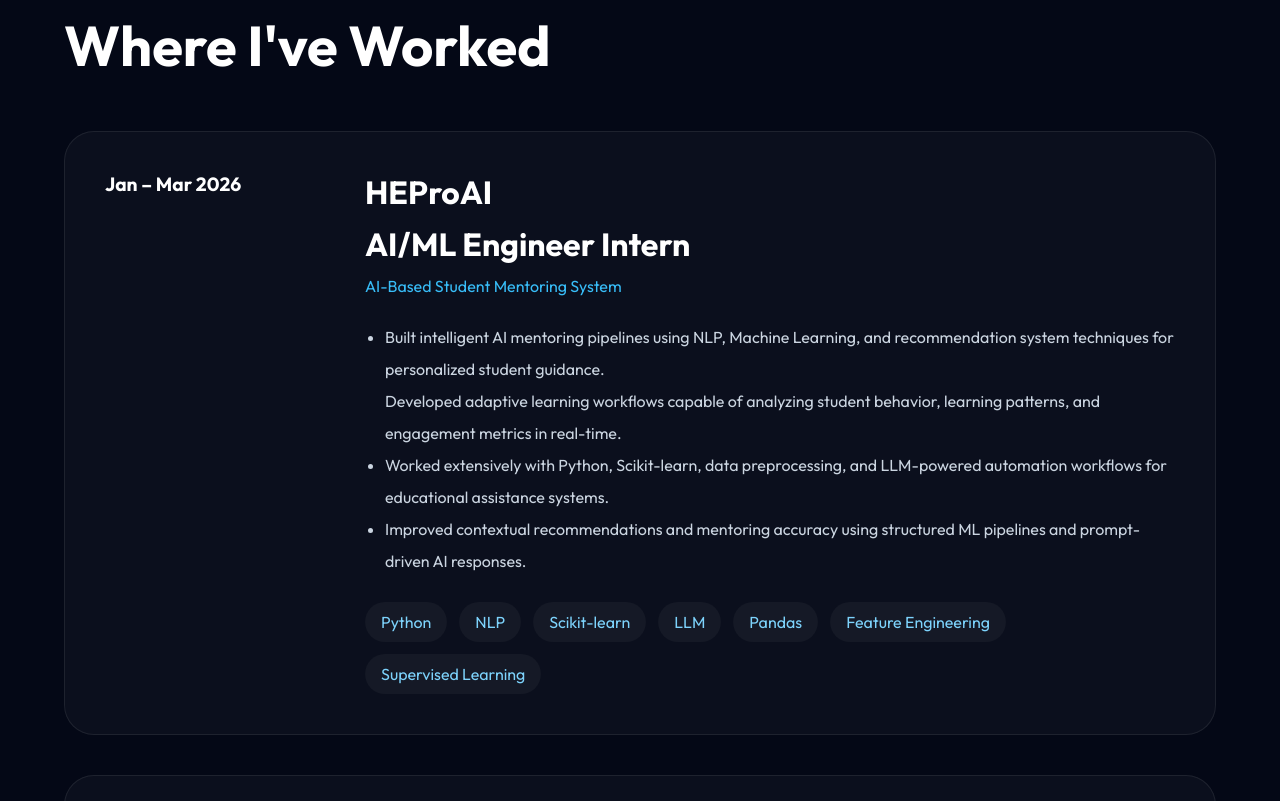
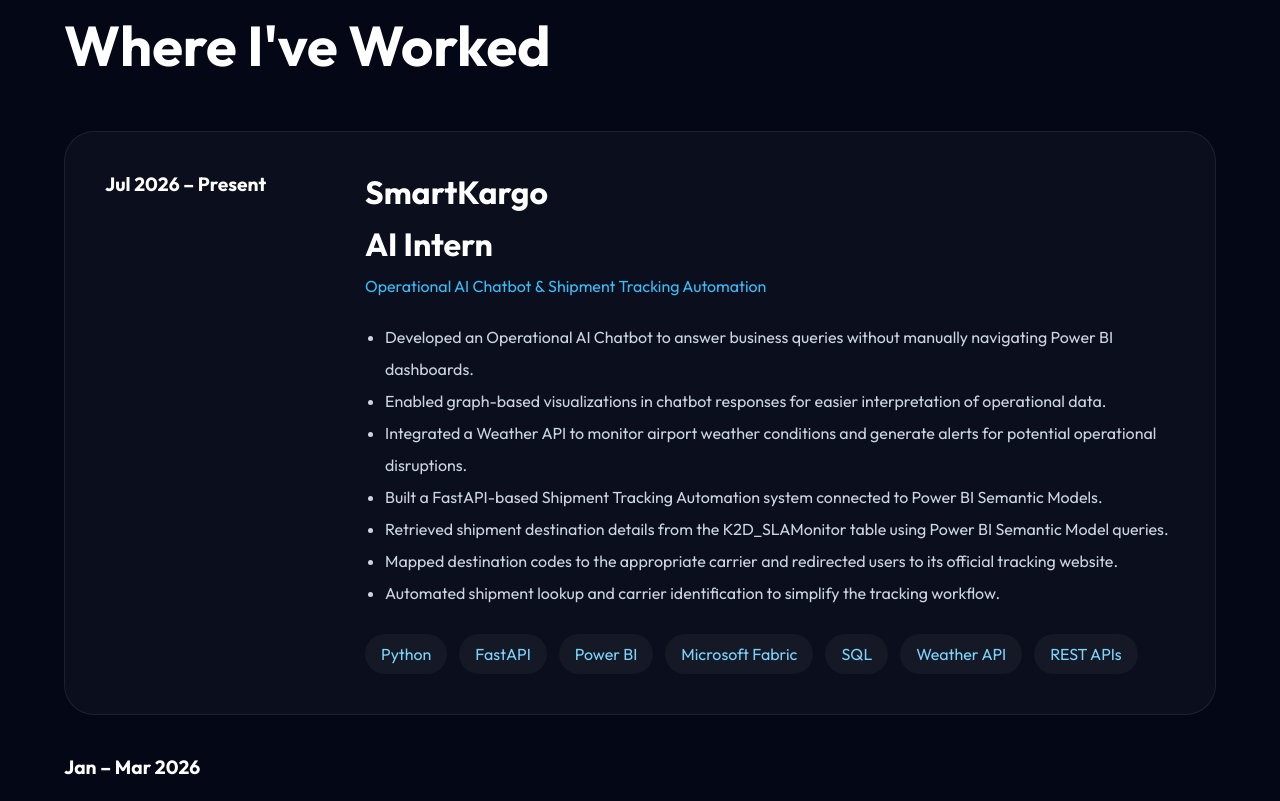
Before and after one commit to Sumant1303/Sumant_Portfolio, a plain HTML site: page index.html in a window 1280 px wide. Shown: the part 3120-3921 px from the top of the page. Drawn offline with Linux system fonts and the light colour scheme.

Commit message:
Add Smartkargo experience and update Resume
Updated the resume download link and added a new experience card for SmartKargo, detailing the AI Intern role and associated projects.

```diff
--- a/index.html
+++ b/index.html
@@ -127,9 +127,11 @@
           View Projects
         </a>
 
-        <a href="Sumant_Tiwari_Resume.pdf.pdf" download class="secondary-btn">
-          Download Resume
-        </a>
+        <a href="./Sumant_Tiwari_Resume.pdf"
+   download="Sumant_Tiwari_Resume.pdf"
+   class="secondary-btn">
+  Download Resume
+</a>
 
       </div>
 
@@ -393,7 +395,83 @@
 
       <!-- CARD -->
 
-      <div class="exp-card">
+
+<!-- SMARTKARGO EXPERIENCE CARD -->
+
+<div class="exp-card">
+
+  <div class="exp-date">
+    Jul 2026 – Present
+  </div>
+
+  <div class="exp-content">
+
+    <h3>SmartKargo</h3>
+
+    <h3>AI Intern</h3>
+
+    <p class="exp-project">
+      Operational AI Chatbot & Shipment Tracking Automation
+    </p>
+
+    <ul>
+      <!-- Operational AI Chatbot -->
+
+      <li>
+        Developed an Operational AI Chatbot to answer business queries
+        without manually navigating Power BI dashboards.
+      </li>
+
+      <li>
+        Enabled graph-based visualizations in chatbot responses
+        for easier interpretation of operational data.
+      </li>
+
+      <li>
+        Integrated a Weather API to monitor airport weather conditions
+        and generate alerts for potential operational disruptions.
+      </li>
+
+      <!-- Shipment Tracking Automation -->
+
+      <li>
+        Built a FastAPI-based Shipment Tracking Automation system
+        connected to Power BI Semantic Models.
+      </li>
+
+      <li>
+        Retrieved shipment destination details from the
+        K2D_SLAMonitor table using Power BI Semantic Model queries.
+      </li>
+
+      <li>
+        Mapped destination codes to the appropriate carrier
+        and redirected users to its official tracking website.
+      </li>
+
+      <li>
+        Automated shipment lookup and carrier identification
+        to simplify the tracking workflow.
+      </li>
+
+    </ul>
+
+    <div class="tags">
+      <span>Python</span>
+      <span>FastAPI</span>
+      <span>Power BI</span>
+      <span>Microsoft Fabric</span>
+      <span>SQL</span>
+      <span>Weather API</span>
+      <span>REST APIs</span>
+    </div>
+
+  </div>
+
+</div>
+
+<!-- EXISTING HEProAI CARD STARTS BELOW -->
+
 
         <div class="exp-date">
           Jan – Mar 2026
@@ -1032,12 +1110,10 @@
 
 </a>
 
-  <a href="./Sumant_Tiwari_Resume.pdf.pdf"
+  <a href="./Sumant_Tiwari_Resume.pdf"
    download="Sumant_Tiwari_Resume.pdf"
    class="secondary-btn">
-
-   Download Resume
-
+  Download Resume
 </a>
 
 </div>
```
